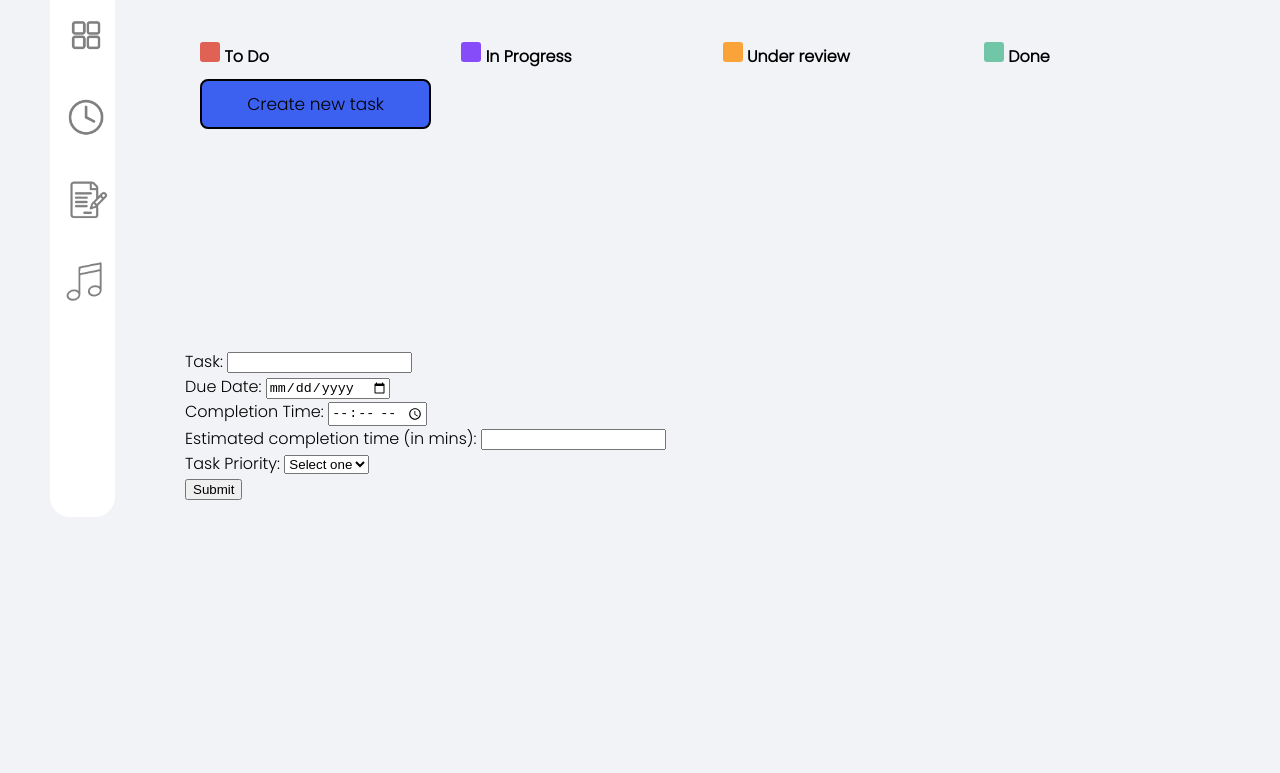
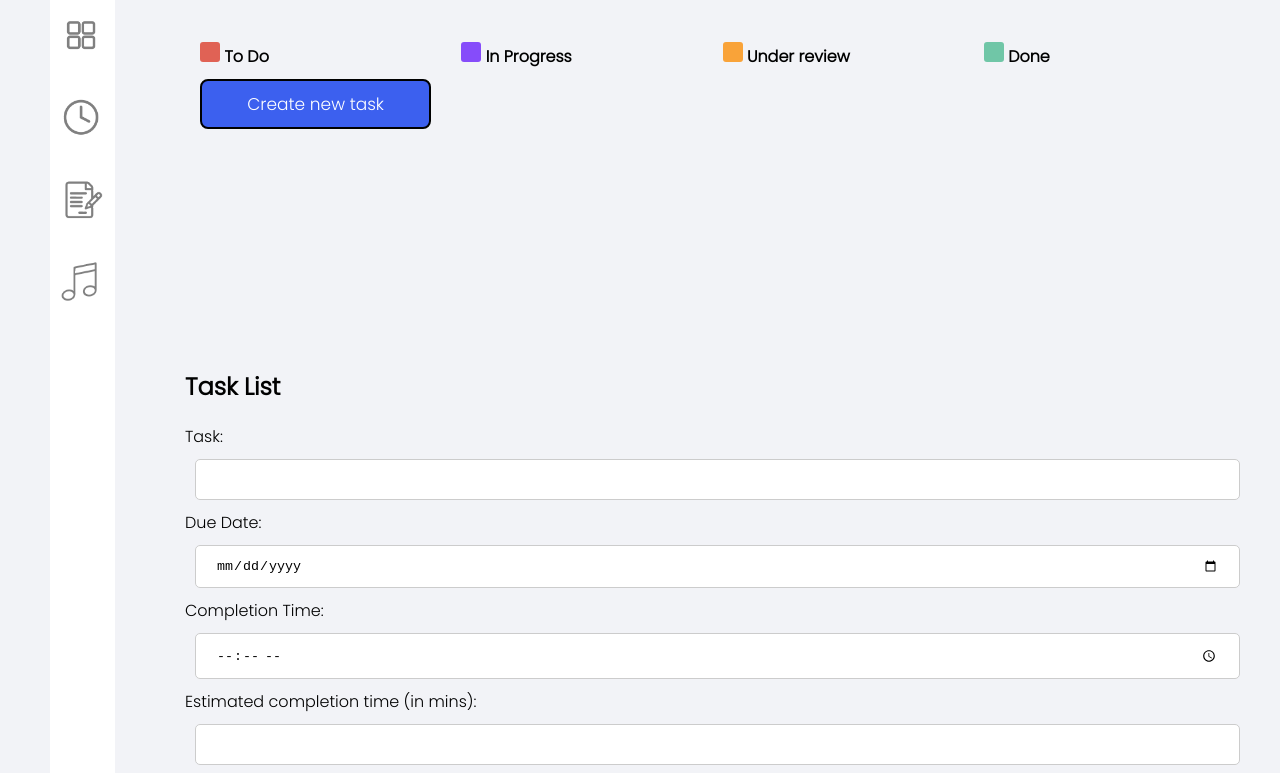
Before and after one commit to naomi-morse/studbud1, a website: page public/kanban.html in a window 1280 px wide. Shown: the part 141-914 px from the top of the page. Before the commit the page ends 800 px from the top, so only its background shows below. Drawn offline with Linux system fonts and the light colour scheme.

Commit message:
cleaning up the css for everything so far

```diff
--- a/public/kanban.css
+++ b/public/kanban.css
@@ -151,8 +151,67 @@ textarea {
   font-family: 'Poppins', sans-serif;
 }
 
+
+/* TASKLIST CSS */
 .tasklist{
   padding-top: 200px;
+}
+
+input[type=text], select {
+  width: 100%;
+  padding: 12px 20px;
+  margin: 10px ;
+  display: inline-block;
+  border: 1px solid #ccc;
+  border-radius: 5px;
+  box-sizing: border-box;
+}
+
+input[type=time], select {
+  width: 100%;
+  padding: 12px 20px;
+  margin: 10px ;
+  display: inline-block;
+  border: 1px solid #ccc;
+  border-radius: 5px;
+  box-sizing: border-box;
+}
+
+input[type=date], select {
+  width: 100%;
+  padding: 12px 20px;
+  margin: 10px ;
+  display: inline-block;
+  border: 1px solid #ccc;
+  border-radius: 5px;
+  box-sizing: border-box;
+}
+
+input[type=number], select {
+  width: 100%;
+  padding: 12px 20px;
+  margin: 10px ;
+  display: inline-block;
+  border: 1px solid #ccc;
+  border-radius: 5px;
+  box-sizing: border-box;
+}
+
+
+button{
+  width: 100%;
+  background-color: rgb(60, 96, 239);
+  color: white;
+  padding: 14px 20px;
+  margin: 10px 0px;
+  border: 2px solid black;
+  border-radius: 7px;
+  font-size: 17px;
+  cursor: pointer;
+}
+
+button:hover {
+  box-shadow: 0 0 11px rgba(0, 0, 0, 0.5);;
 }
 
 
@@ -174,10 +233,9 @@ textarea {
   grid-area: nav;
   background: white;
   padding-top: 20px;
-  padding-left: 10px;
+  padding-left: 5px;
   border-radius: 20px;
 }
 
-.content {
-  grid-area: content;
-}
+
+.content { grid-area: content; }
--- a/public/kanban.html
+++ b/public/kanban.html
@@ -14,6 +14,7 @@
 </style>
 
 <body>
+
 <div class="container">
   <div class="nav">
     <a href="index.html"><img src="pictures/logo.png" alt="logo icon" height="50"></a>
@@ -33,6 +34,7 @@
 <br><br>
 
 <a href="music.html"><img src="pictures/music.png" alt="music icon" height="50"></a>
+
 
   </div>
 
@@ -85,6 +87,7 @@
 <!-- TASK LIST -->
 
    <div class="tasklist">
+     <h2>Task List</h2>
       <form id="taskform">
       <label for="task">Task:</label>
       <input type="text" name="task" id="taskInput">
```
Also changed, not shown: public/content.css (+4 -3 lines), public/content.html (+3 -4 lines), public/home.css (+7 -1 lines). Lines whose indentation alone changed are shown as unchanged.
